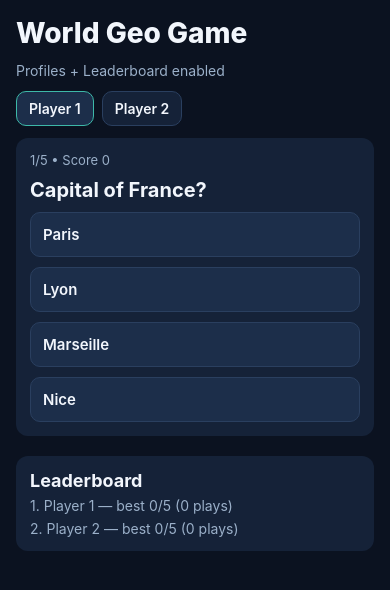
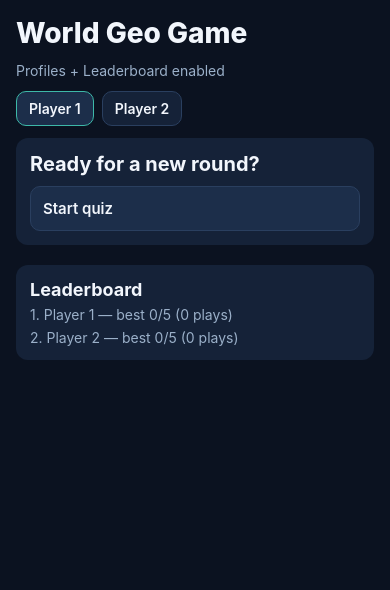
Before and after one commit to CrypThias6/learning-hub, a React Native app: screen / in a window 390 px wide. Shown: the top 590 px of the page. Built offline with nearby package versions, Linux system fonts and the light colour scheme; what react-native-worklets would draw is missing.

Commit message:
Align quiz round lifecycle with profile handling
Co-authored-by: CrypThias6 <240799638+CrypThias6@users.noreply.github.com>

```diff
--- a/App.tsx
+++ b/App.tsx
@@ -23,9 +23,9 @@ export default function App() {
   const [profileId, setProfileId] = useState('p1');
   const [index, setIndex] = useState(0);
   const [score, setScore] = useState(0);
-  const [started, setStarted] = useState(false);
+  const [inRound, setInRound] = useState(false);
   const [finished, setFinished] = useState(false);
-  const gameInProgress = started && !finished;
+  const gameInProgress = inRound && !finished;
   const hasQuestions = QUESTIONS.length > 0;
 
   const current = QUESTIONS[index];
@@ -36,11 +36,11 @@ export default function App() {
 
   const answer = (choice: string) => {
     if (!hasQuestions || !current) return;
-    setStarted(true);
     const nextScore = score + (choice === current.correct ? 1 : 0);
     if (index === QUESTIONS.length - 1) {
       setScore(nextScore);
       setFinished(true);
+      setInRound(false);
       setProfiles((prev) =>
         prev.map((p) =>
           p.id === profileId ? { ...p, plays: p.plays + 1, best: Math.max(p.best, nextScore) } : p
@@ -55,8 +55,15 @@ export default function App() {
   const reset = () => {
     setIndex(0);
     setScore(0);
-    setStarted(false);
+    setInRound(false);
     setFinished(false);
+  };
+
+  const startRound = () => {
+    setIndex(0);
+    setScore(0);
+    setFinished(false);
+    setInRound(true);
   };
 
   return (
@@ -90,6 +97,13 @@ export default function App() {
           <View style={styles.quiz}>
             <Text style={styles.question}>No quiz data available.</Text>
           </View>
+        ) : !inRound && !finished ? (
+          <View style={styles.quiz}>
+            <Text style={styles.question}>Ready for a new round?</Text>
+            <Pressable style={styles.choice} onPress={startRound}>
+              <Text style={styles.choiceText}>Start quiz</Text>
+            </Pressable>
+          </View>
         ) : !finished ? (
           <View style={styles.quiz}>
             <Text style={styles.progress}>
@@ -105,7 +119,7 @@ export default function App() {
         ) : (
           <View style={styles.quiz}>
             <Text style={styles.question}>Final score: {score}</Text>
-            <Pressable style={styles.choice} onPress={reset}>
+            <Pressable style={styles.choice} onPress={startRound}>
               <Text style={styles.choiceText}>Play again</Text>
             </Pressable>
           </View>
```
